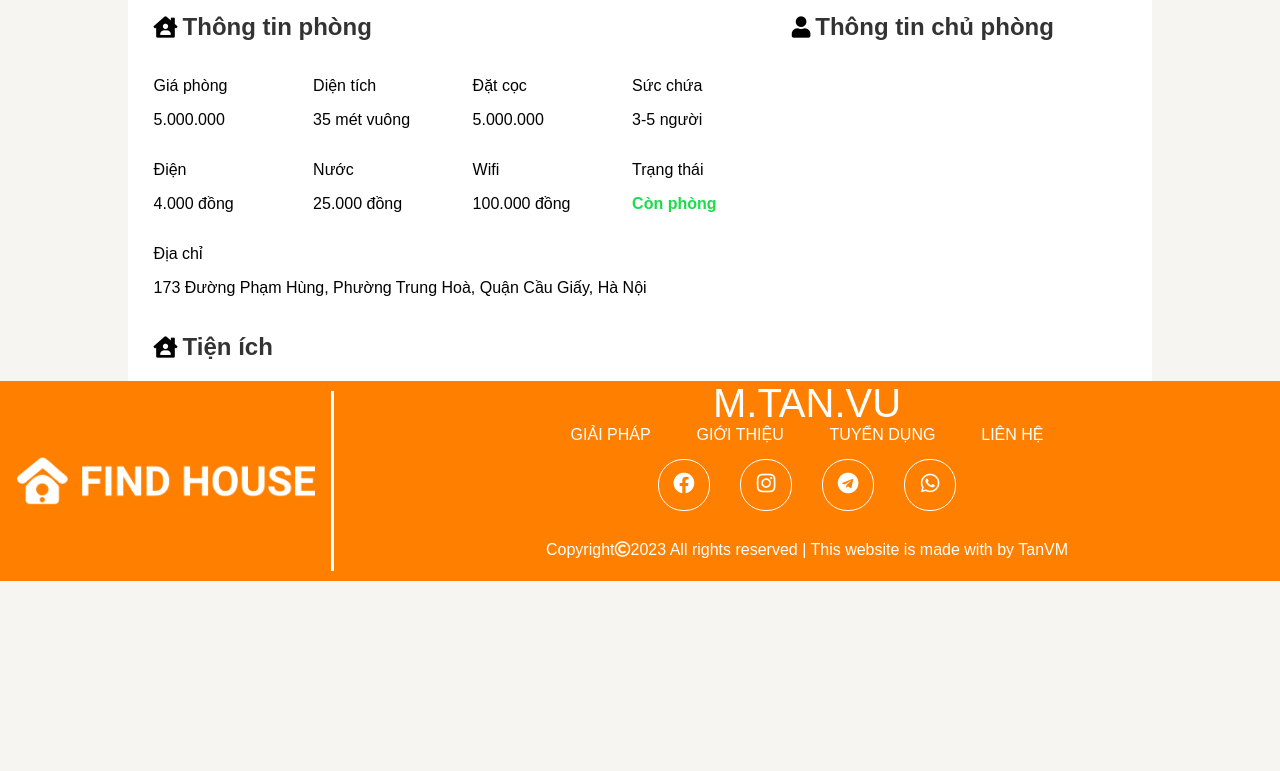
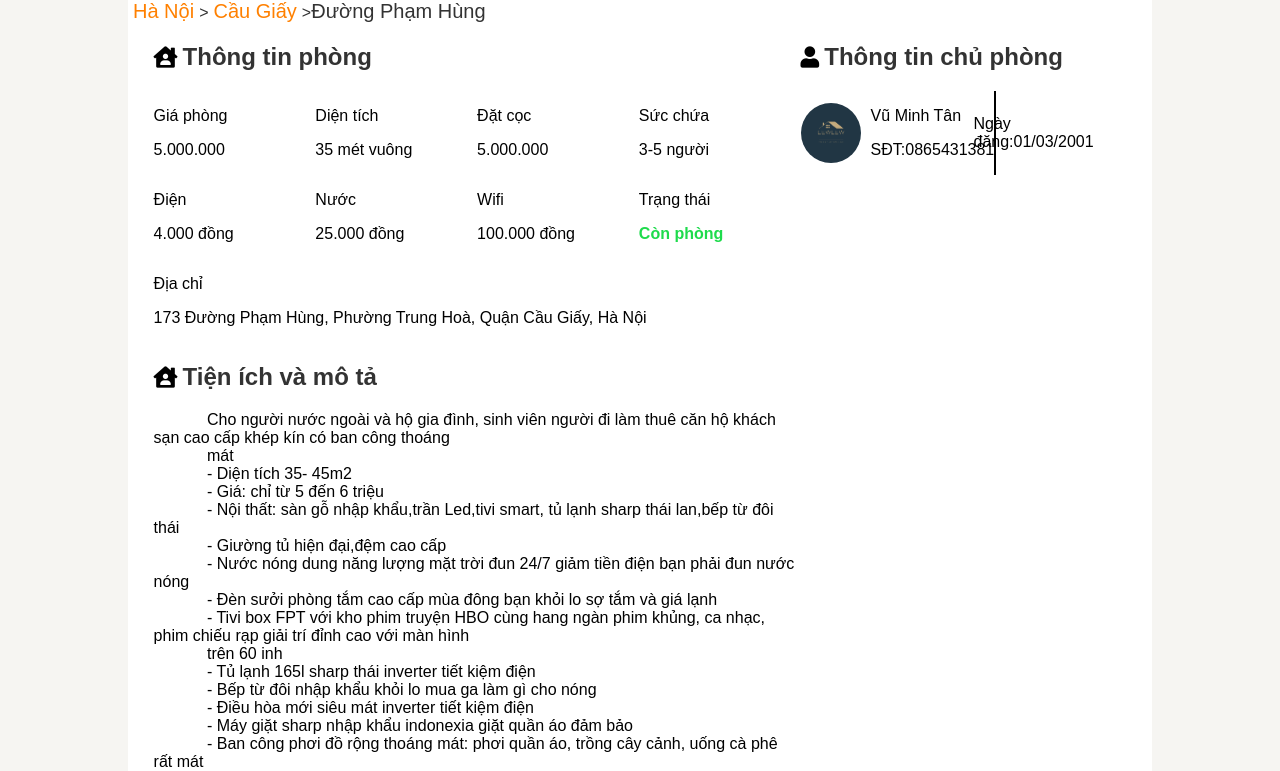
Before and after one commit to TanVM08/FindHouse, an Angular app in the folder FindHouse/: page /detail in a window 1280 px wide. Shown: the part 641-1412 px from the top of the page. Before the commit the page ends 1222 px from the top, so only its background shows below. Built offline with nearby package versions, Linux system fonts and the light colour scheme.

Commit message:
TanVM commit

```diff
--- a/FindHouse/src/app/views/data-detail-component/data-detail-component.component.html
+++ b/FindHouse/src/app/views/data-detail-component/data-detail-component.component.html
@@ -1,4 +1,4 @@
-<div class="view-all">
+<div class="view-all" style="margin-top: 100px;">
   <div class="page">
     <h1 class="title" style="padding-top: 10px;">THÔNG TIN CHI TIẾT</h1>
     <div class="photos">
@@ -84,9 +84,32 @@
           <div class="infor-room-other">
             <div class="infor-room-title">
               <i class="fas fa-house-user fa-lg" style="margin-right: 5px;"></i>
-              <h2 class="title-content c3333">Tiện ích</h2>
+              <h2 class="title-content c3333">Tiện ích và mô tả</h2>
             </div>
-
+            <div class="infor-room-content">
+              <pre class="text-content ">
+            Cho người nước ngoài và hộ gia đình, sinh viên người đi làm thuê căn hộ khách sạn cao cấp khép kín có ban công thoáng
+            mát
+            - Diện tích 35- 45m2
+            - Giá: chỉ từ 5 đến 6 triệu
+            - Nội thất: sàn gỗ nhập khẩu,trần Led,tivi smart, tủ lạnh sharp thái lan,bếp từ đôi thái
+            - Giường tủ hiện đại,đệm cao cấp
+            - Nước nóng dung năng lượng mặt trời đun 24/7 giảm tiền điện bạn phải đun nước nóng
+            - Đèn sưởi phòng tắm cao cấp mùa đông bạn khỏi lo sợ tắm và giá lạnh
+            - Tivi box FPT với kho phim truyện HBO cùng hang ngàn phim khủng, ca nhạc, phim chiếu rạp giải trí đỉnh cao với màn hình
+            trên 60 inh
+            - Tủ lạnh 165l sharp thái inverter tiết kiệm điện
+            - Bếp từ đôi nhập khẩu khỏi lo mua ga làm gì cho nóng
+            - Điều hòa mới siêu mát inverter tiết kiệm điện
+            - Máy giặt sharp nhập khẩu indonexia giặt quần áo đảm bảo
+            - Ban công phơi đồ rộng thoáng mát: phơi quần áo, trồng cây cảnh, uống cà phê rất mát
+            - Quạt mát cũng được trang bị cho thoáng phòng
+            - Liên hệ chính chủ: 0904964437
+            - Địa chỉ: số 173 Phố Phạm Hùng cách kangnam 500m ngay sát trung tâm hội nghị quốc gia và khách sạn Marriot
+            - Miễn môi giới trung gian, xem nhà hoàn toàn miễn phí - Bạn muốn xem video và thêm thông tin về phòng vui lòng qua zalo
+            : 0977972780 xin cảm ơn
+              </pre>
+            </div>
           </div>
         </div>
         <div class="infor-master">
@@ -94,6 +117,18 @@
             <i class="fas fa-user fa-lg" style="margin-right: 5px;"></i>
             <h2 class="title-content c3333">Thông tin chủ phòng</h2>
           </div>
+          <div class="infor-master-content">
+            <div class="item">
+              <img class="avatar" src="../../../assets/image/LEWLEW.png" alt="avatar">
+              <div class="name">
+                <p>Vũ Minh Tân</p>
+                <p>SĐT:0865431381</p>
+              </div>
+            </div>
+            <div class="item" style="margin-left: 10px;">
+              <p>Ngày đăng:01/03/2001</p>
+            </div>
+          </div>
         </div>
       </div>
     </div>
--- a/FindHouse/src/app/views/data-detail-component/data-detail-component.component.scss
+++ b/FindHouse/src/app/views/data-detail-component/data-detail-component.component.scss
@@ -86,5 +86,18 @@
       display: flex;
       align-items: center;
     }
+    .infor-master-content {
+      display: flex;
+      .item {
+        width: 50%;
+        display: flex;
+        align-items: center;
+        .name {
+          flex-grow: 1;
+          margin-left: 10px;
+          border-right: 2px solid black;
+        }
+      }
+    }
   }
 }
--- a/FindHouse/src/app/views/home-component/home-component.component.html
+++ b/FindHouse/src/app/views/home-component/home-component.component.html
@@ -6,7 +6,6 @@
       <h2 style="line-height: 50px;">Tiện nghi đầy đủ, dịch vụ tận tâm,dễ dàng tìm kiếm, thích hợp cho đối tượng sinh
         viên
         và công nhân sinh sống tại Hà Nội</h2>
-    </div>
     </div>
   </div>
   <div class="page">
@@ -72,3 +71,4 @@
       </div>
     </div>
   </div>
+</div>
--- a/FindHouse/src/styles.scss
+++ b/FindHouse/src/styles.scss
@@ -12,6 +12,7 @@ body {
       width: 80%;
       background-color: #ffffff;
       margin: 0 auto;
+      border-radius: 15px;
     }
   }
 }
@@ -36,3 +37,17 @@ body {
 .c3333 {
   color: #333333;
 }
+.avatar {
+  width: 60px;
+  height: 60px;
+  border-radius: 30px;
+  object-fit: cover;
+}
+.text-content {
+  font-family: "Montserrat", Sans-serif !important;
+  font-size: 16px;
+  letter-spacing: 0;
+  white-space: pre-wrap;
+  margin: 0px !important;
+  color: #000000;
+}
```
Lines whose indentation alone changed are shown as unchanged.
